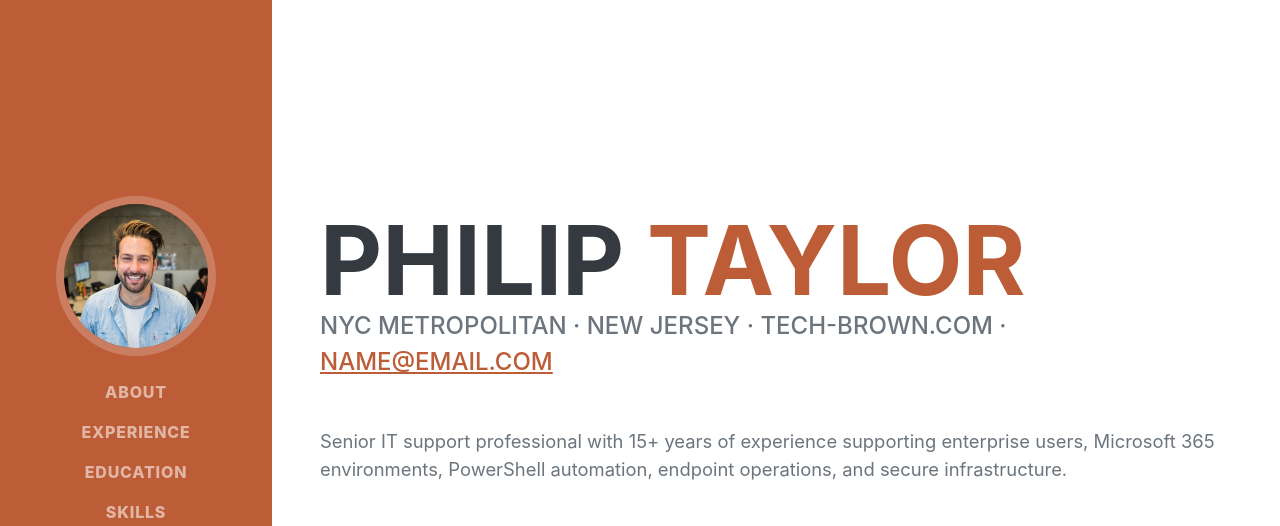
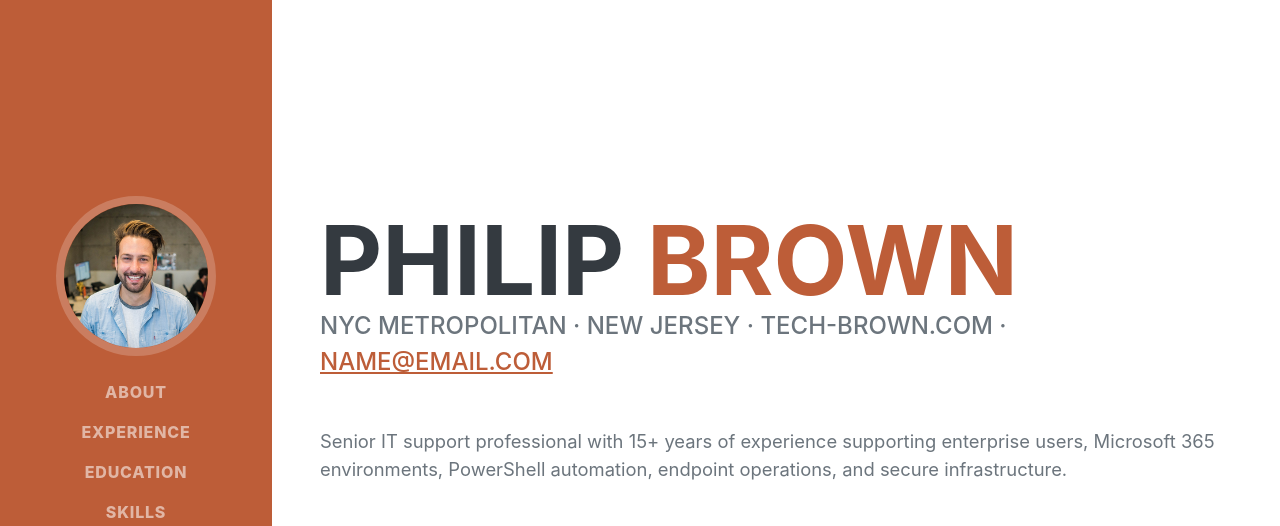
Before and after one commit to pbrown1552/tech-brown, a website: page index.html in a window 1280 px wide. Shown: the top 526 px of the page. Drawn offline with nearby package versions, Linux system fonts and the light colour scheme; files that its build step writes are made by us from their sources; a web font is replaced by a local one.

Commit message:
Add files via upload

```diff
--- a/index.html
+++ b/index.html
@@ -41,7 +41,7 @@
                 <div class="resume-section-content">
                     <h1 class="mb-0">
                         Philip
-                        <span class="text-primary">Taylor</span>
+                        <span class="text-primary">Brown</span>
                     </h1>
                     <div class="subheading mb-5">
                         NYC Metropolitan · New Jersey · Tech-Brown.com ·
```
